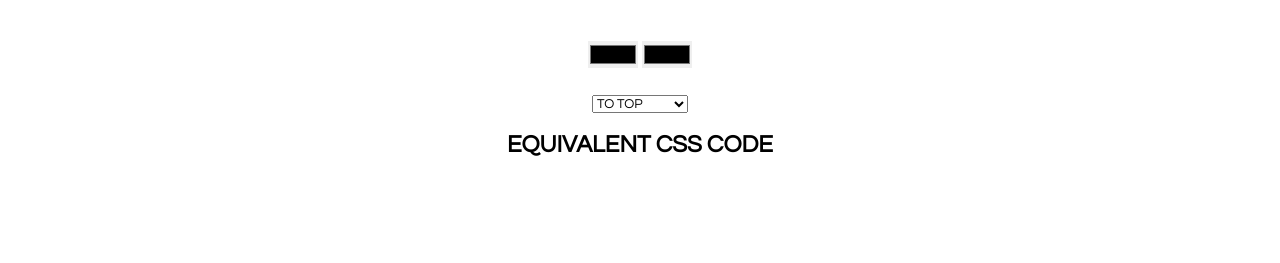
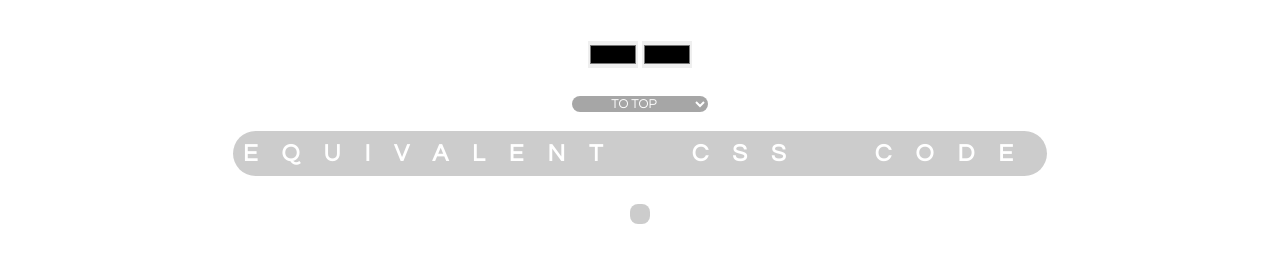
Before and after one commit to Roopkr/advanced-background-color-generator, a plain HTML site: page index.html in a window 1280 px wide. Shown: the part 189-452 px from the top of the page. Drawn offline with Linux system fonts and the light colour scheme.

Commit message:
Design Edits final

```diff
--- a/index.html
+++ b/index.html
@@ -17,13 +17,21 @@
             <input type="color" class="color2">
         </div>
         <select name="" id="direction">
-            <option value="to topm">To Top</option>
+            <option value="to top">To Top</option>
             <option value="to bottom">To Bottom</option>
+            <option value="to right">To right</option>
             <option value="to left">To left</option>
-            <option value="to right">To right</option>
+            <option value="to top right">to top right</option>
+            <option value="to top left">to top left</option>
+            <option value="to bottom right">to bottom right</option>
+            <option value="to bottom left">to bottom left</option>
         </select>
-        <h2>Equivalent css code</h2>
-        <h3></h3>
+        <div class="output">
+            <h2>Equivalent css code</h2>
+        </div>
+        <div class="output">
+            <h3></h3>
+        </div>
     </div>
 
     <script src="script.js"></script>
--- a/script.js
+++ b/script.js
@@ -4,9 +4,6 @@ let input2 = document.querySelector('.color2');
 let select = document.querySelector('#direction');
 let css = document.querySelector('h3');
 let changeGradient = function() {
-    if (select.value.length == 0) {
-        body.style.background = "linear-gradient(" + input1.value + "," + input2.value + ")";
-    }
     body.style.background = "linear-gradient(" + select.value + "," + input1.value + "," + input2.value + ")";
     css.textContent = body.style.background;
 }
--- a/style.css
+++ b/style.css
@@ -31,4 +31,33 @@
     option {
         font-family: 'Century Gothic';
         text-transform: uppercase;
+        border: none;
+        background: rgba(0, 0, 0, 0.349);
+        color: white;
+        border-radius: 1em;
+        text-align: center;
     }
+    select,option:focus{
+        outline:none;
+        border: none;
+
+    }
+    .output{
+        display: flex;
+        justify-content: center;
+    }
+
+    h2,h3{
+        letter-spacing: 1em;
+        padding: 10px;
+        word-spacing: 1.5em;
+        border-radius: 1em;
+        width: max-content;
+        color: white;
+        background: rgba(0, 0, 0, 0.2);
+    }
+    h3{
+        font-size: 0.5em;
+        letter-spacing: 0.5em;
+        word-spacing: normal;
+    }
```
Also changed, not shown: 1 other file.
